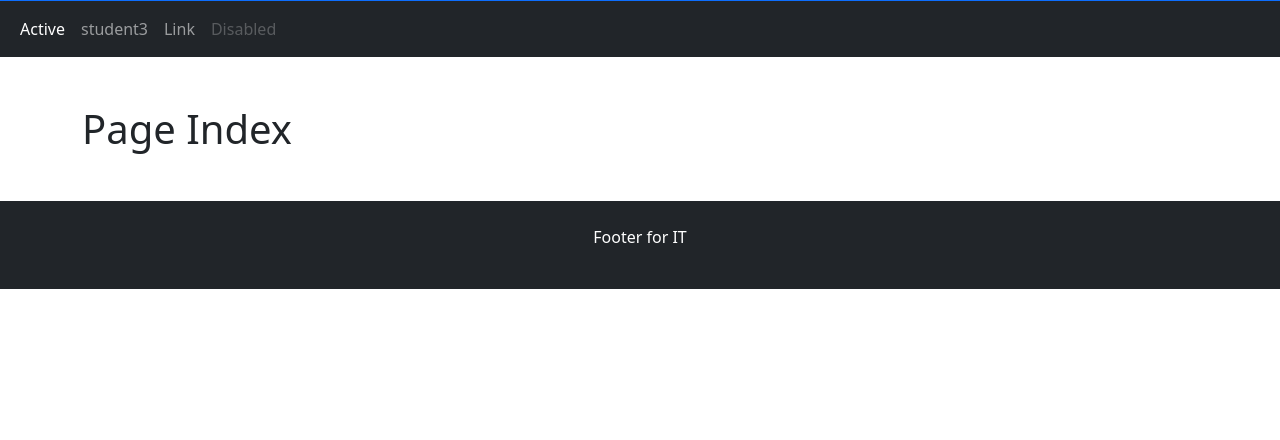
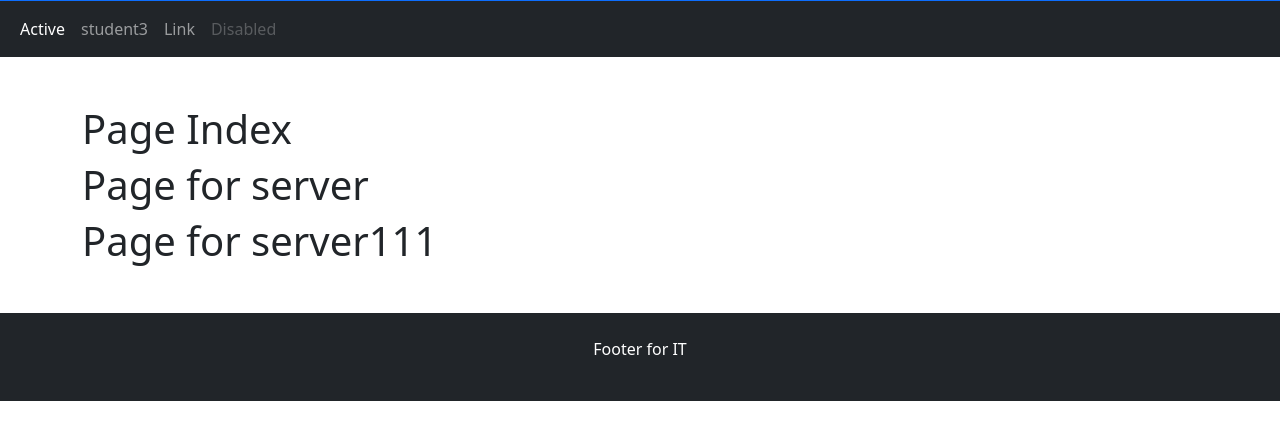
Before and after one commit to KodchakonKonfai02/test_it65, a PHP site: page / in a window 1280 px wide. Shown: the part 191-631 px from the top of the page. Run offline with PHP 8.4, Linux system fonts and the light colour scheme.

Commit message:
edit file

```diff
--- a/index.php
+++ b/index.php
@@ -6,6 +6,8 @@ include "navigater.php";
 
 <div class="container mt-5">
   <h1>Page Index</h1>
+  <h1>Page for server</h1>
+  <h1>Page for server111</h1>
 </div>
 
 <?php
```
